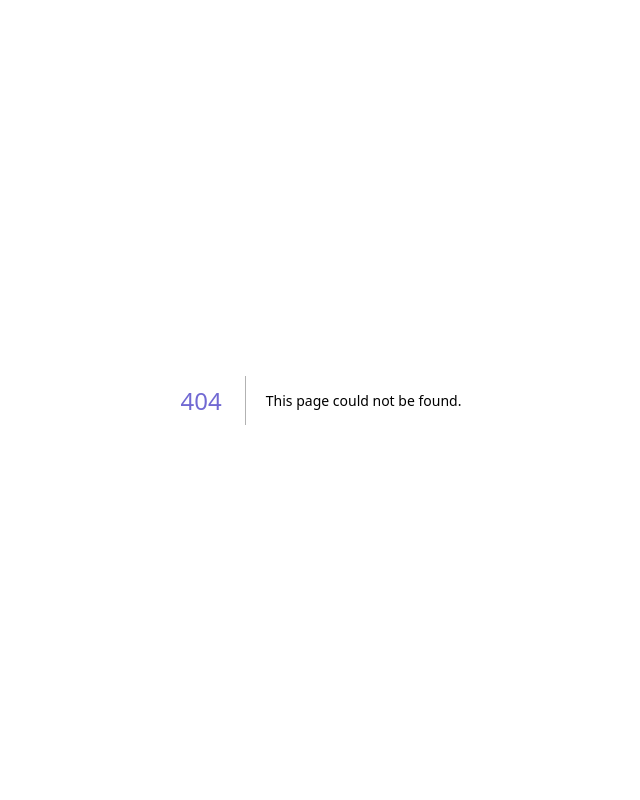
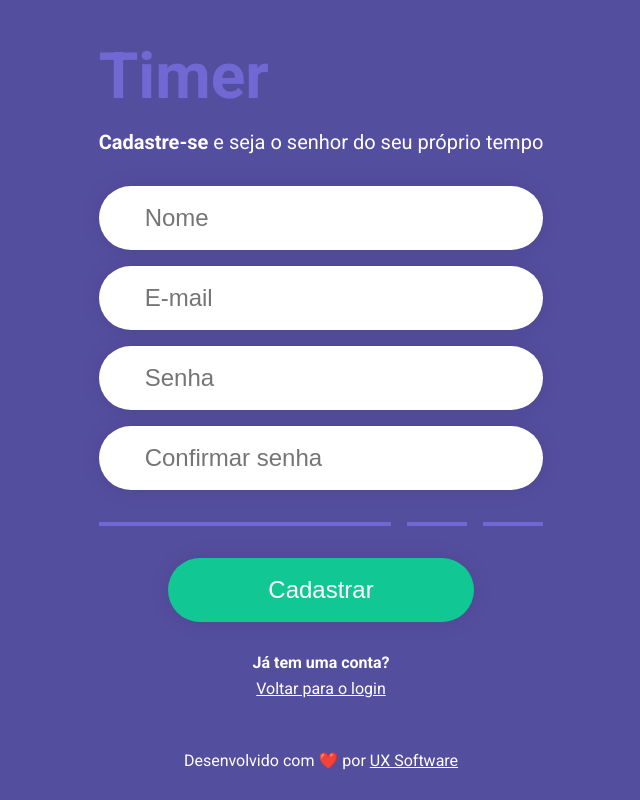
Before and after one commit to werlleyg/timerproject, a Next.js app: page /cadastro in a window 1280 px wide. Before the commit this address had no page. Shown: the whole page, without its empty margins (319-959 px from the left). Built offline with nearby package versions, Linux system fonts and the light colour scheme.

Commit message:
feat: register page

```diff
--- /dev/null
+++ b/src/pages/cadastro/index.tsx
@@ -0,0 +1,103 @@
+import Head from 'next/head';
+import Link from 'next/link';
+import { ChangeEvent, FormEvent, useCallback, useState } from 'react';
+
+// styles
+import { Main, Container, Form, Footer } from './styles';
+
+interface IRegisterData {
+  name?: string;
+  email?: string;
+  password?: string;
+  confirm_password?: string;
+}
+
+export default function Cadastro() {
+  const [registerData, setRegisterData] = useState<IRegisterData>();
+
+  const handleInputChange = useCallback(
+    (event: ChangeEvent<HTMLInputElement>) => {
+      setRegisterData((prev) => ({
+        ...prev,
+        [event.target.name]: event.target.value,
+      }));
+    },
+    [],
+  );
+
+  const handleSubmit = useCallback(
+    (event: FormEvent<HTMLFormElement>) => {
+      event.preventDefault();
+      console.log('[SUBMIT]=> ', registerData);
+    },
+    [registerData],
+  );
+
+  return (
+    <>
+      <Head>
+        <title>Cadastro - Timer - UX Software</title>
+        <meta
+          name='description'
+          content='Seja o senhor do seu próprio tempo!'
+        />
+        <meta name='viewport' content='width=device-width, initial-scale=1' />
+        <link rel='icon' href='/favicon.ico' />
+      </Head>
+      <Main>
+        <Container>
+          <h1>Timer</h1>
+          <p>
+            <b>Cadastre-se</b> e seja o senhor do seu próprio tempo
+          </p>
+          <Form onSubmit={handleSubmit}>
+            <input
+              type='text'
+              placeholder='Nome'
+              name='name'
+              onChange={handleInputChange}
+              required
+            />
+            <input
+              type='email'
+              placeholder='E-mail'
+              name='email'
+              onChange={handleInputChange}
+              required
+            />
+            <input
+              type='password'
+              placeholder='Senha'
+              name='password'
+              onChange={handleInputChange}
+              required
+            />
+            <input
+              type='password'
+              placeholder='Confirmar senha'
+              name='confirm_password'
+              onChange={handleInputChange}
+              required
+            />
+            <div className='div__divider'>
+              <div className='div__divider__fragment'></div>
+              <div className='div__divider__fragment'></div>
+              <div className='div__divider__fragment'></div>
+            </div>
+            <button type='submit'>Cadastrar</button>
+          </Form>
+          <div className='div__register'>
+            <b>Já tem uma conta?</b>
+            <Link href={'/'}>Voltar para o login</Link>
+          </div>
+        </Container>
+        <Footer>
+          Desenvolvido com ❤️ por{' '}
+          <a href='http://uxsoftware.com.br' target='_blank'>
+            UX Software
+          </a>
+        </Footer>
+      </Main>
+    </>
+  );
+}
--- /dev/null
+++ b/src/pages/cadastro/styles.tsx
@@ -0,0 +1,97 @@
+import styled from '@emotion/styled';
+
+export const Main = styled.div`
+  background-color: var(--primary-color-dark);
+  height: 100%;
+  display: grid;
+  grid-template-rows: 1fr 3rem;
+`;
+
+export const Container = styled.div`
+  width: min(calc(100%-32rem), 32rem);
+  height: 100%;
+  margin: auto;
+  display: flex;
+  flex-direction: column;
+  justify-content: center;
+  gap: 1rem;
+
+  p {
+    font-style: normal;
+    font-weight: 400;
+    font-size: 1.25rem;
+    line-height: 1.5rem;
+
+    color: var(--white);
+    margin-bottom: 1rem;
+  }
+
+  .div__register {
+    font-size: 1rem;
+    color: var(--white);
+    display: flex;
+    flex-direction: column;
+    gap: 0.5rem;
+    line-height: 1.125rem;
+    margin: 1rem auto;
+    text-align: center;
+  }
+`;
+export const Form = styled.form`
+  display: flex;
+  flex-direction: column;
+  gap: 1rem;
+
+  input {
+    box-shadow: 0px 0px 20px rgba(0, 0, 0, 0.1);
+    border-radius: 2rem;
+    border: 0;
+    outline: none;
+    padding: 1.125rem 2.875rem;
+
+    font-weight: 300;
+    font-size: 1.5rem;
+    line-height: 1.75rem;
+
+    color: var(--gray);
+    /* width: 100%; */
+  }
+  button {
+    width: min(100%, 19.125rem);
+    height: 4rem;
+    background: var(--tertiary-color-dark);
+    box-shadow: 0px 0px 20px rgba(0, 0, 0, 0.1);
+    border-radius: 2rem;
+    border: 0;
+    margin: auto;
+
+    font-weight: 400;
+    font-size: 1.5rem;
+    color: var(--white);
+  }
+
+  .div__divider {
+    width: min(100%, 29.5rem);
+    margin: 1rem auto;
+    display: grid;
+    grid-template-columns: 312fr 64fr 64fr;
+    gap: 1rem;
+
+    &__fragment {
+      height: 0.25rem;
+      background-color: var(--primary-color);
+    }
+  }
+`;
+
+export const Footer = styled.footer`
+  text-align: center;
+  font-weight: 400;
+  font-size: 1rem;
+  line-height: 1.125rem;
+
+  color: var(--white);
+  a {
+    color: var(--white);
+  }
+`;
```
